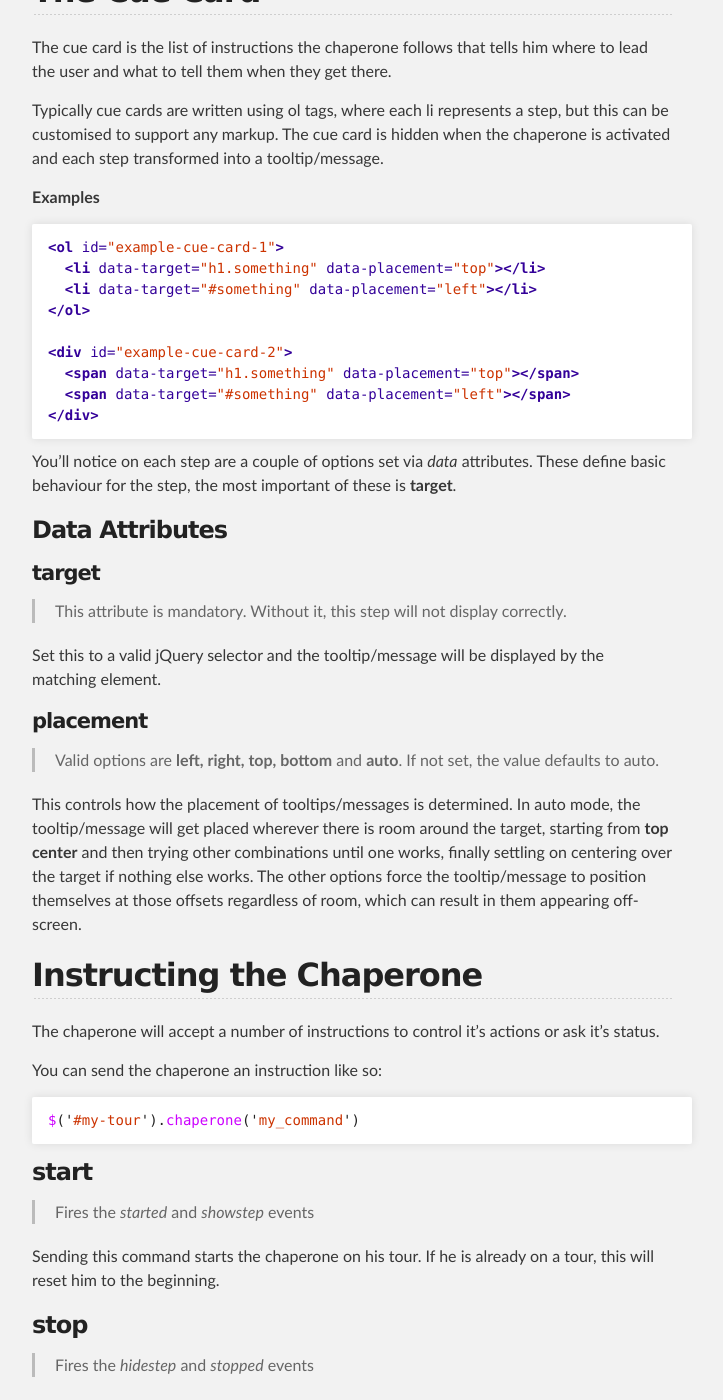
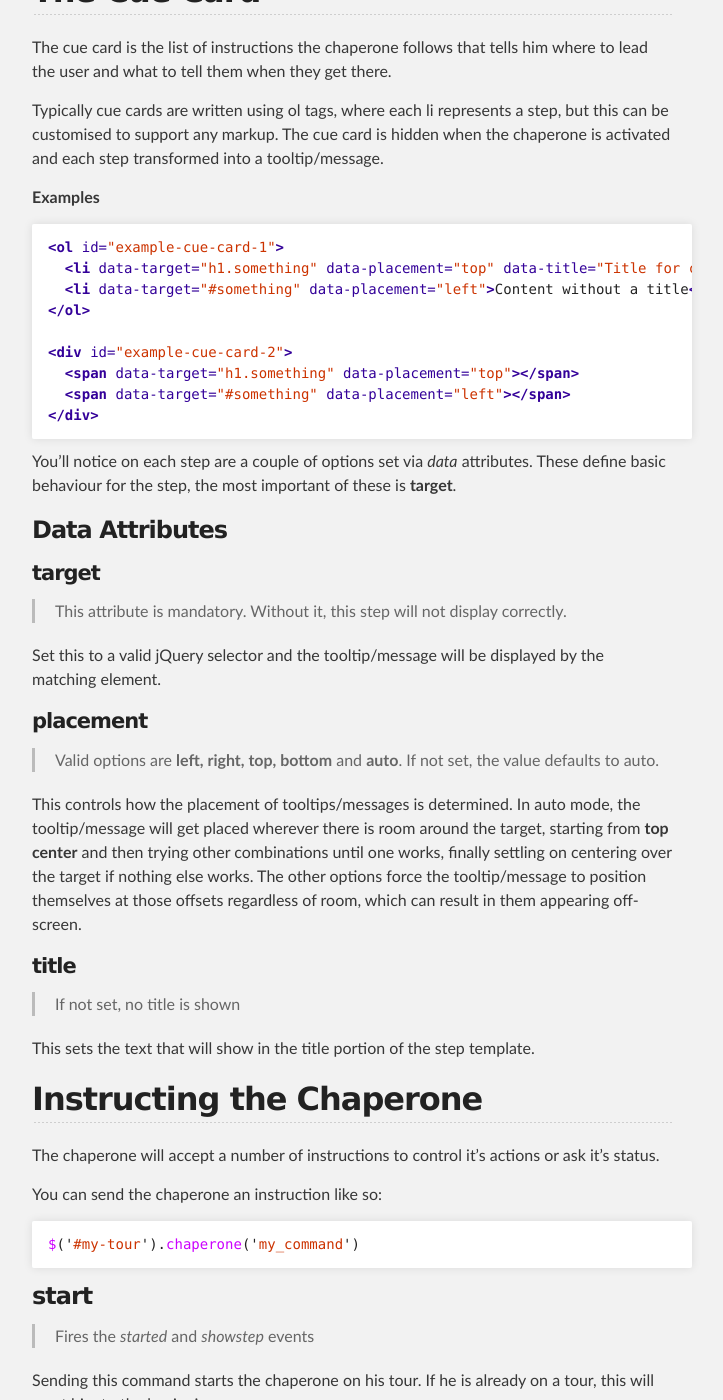
Before and after one commit to darkliquid/chaperone.js, a Jekyll site: the page built from docs/index.md, in a window 1280 px wide and 1400 px high, scrolled down 3223 px. Shown: the whole window, without its empty margins (288-1011 px from the left). Built offline with Jekyll 4.4.1, drawn with Linux system fonts in a browser that asks for light colours; nearby versions of some CDN libraries.

Commit message:
Added docs about the data-title attribute

```diff
--- a/docs/index.md
+++ b/docs/index.md
@@ -139,8 +139,8 @@ The cue card is hidden when the chaperone is activated and each step transformed
 __Examples__
 {% highlight html %}
 <ol id="example-cue-card-1">
-  <li data-target="h1.something" data-placement="top"></li>
-  <li data-target="#something" data-placement="left"></li>
+  <li data-target="h1.something" data-placement="top" data-title="Title for content">Some content</li>
+  <li data-target="#something" data-placement="left">Content without a title</li>
 </ol>
 
 <div id="example-cue-card-2">
@@ -168,6 +168,12 @@ This controls how the placement of tooltips/messages is determined. In auto mode
 wherever there is room around the target, starting from __top center__ and then trying other combinations until one works, finally settling on
 centering over the target if nothing else works. The other options force the tooltip/message to position themselves at those offsets regardless
 of room, which can result in them appearing off-screen.
+
+#### title
+
+> If not set, no title is shown
+
+This sets the text that will show in the title portion of the step template.
 
 ## Instructing the Chaperone
 
```
